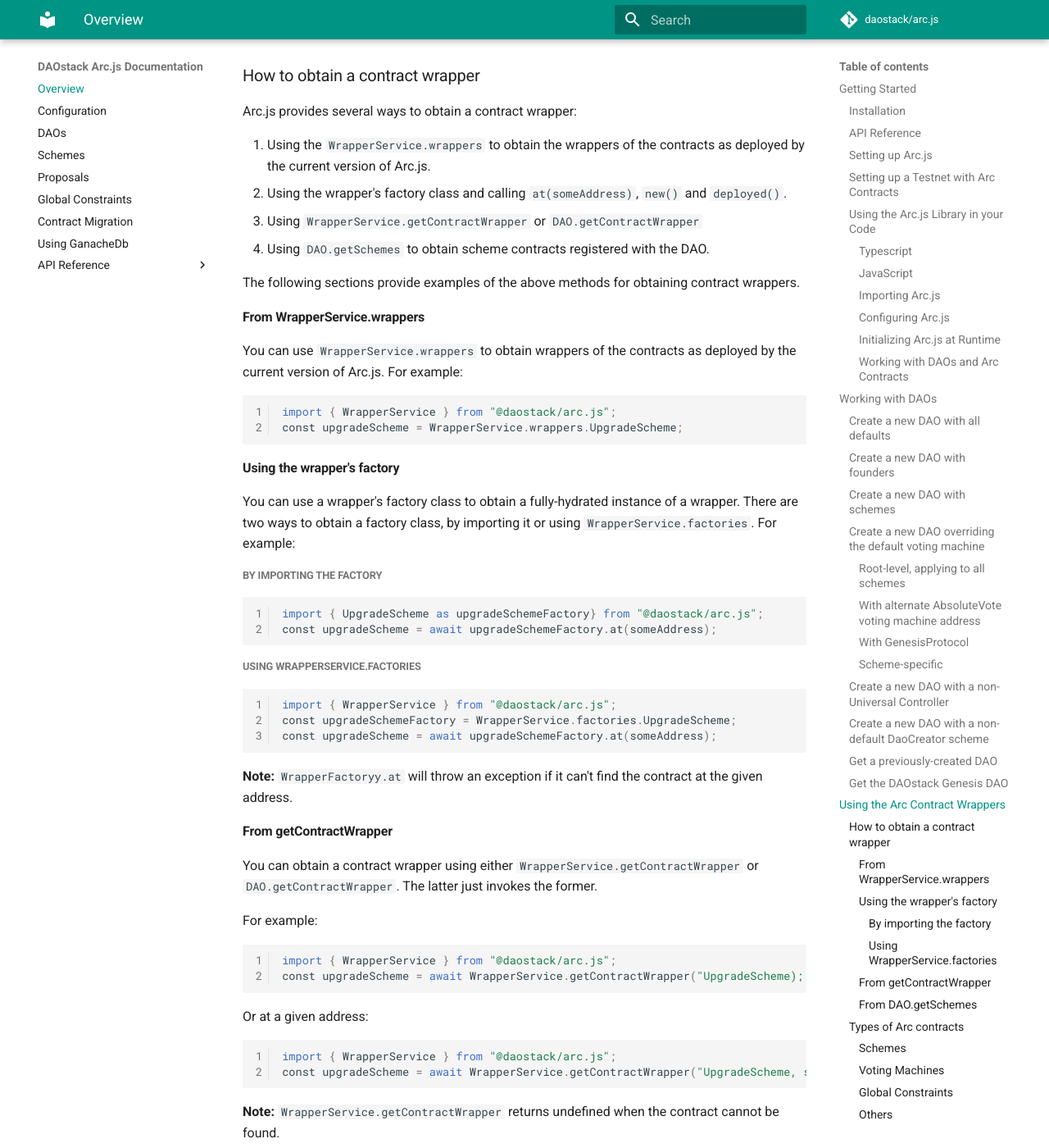
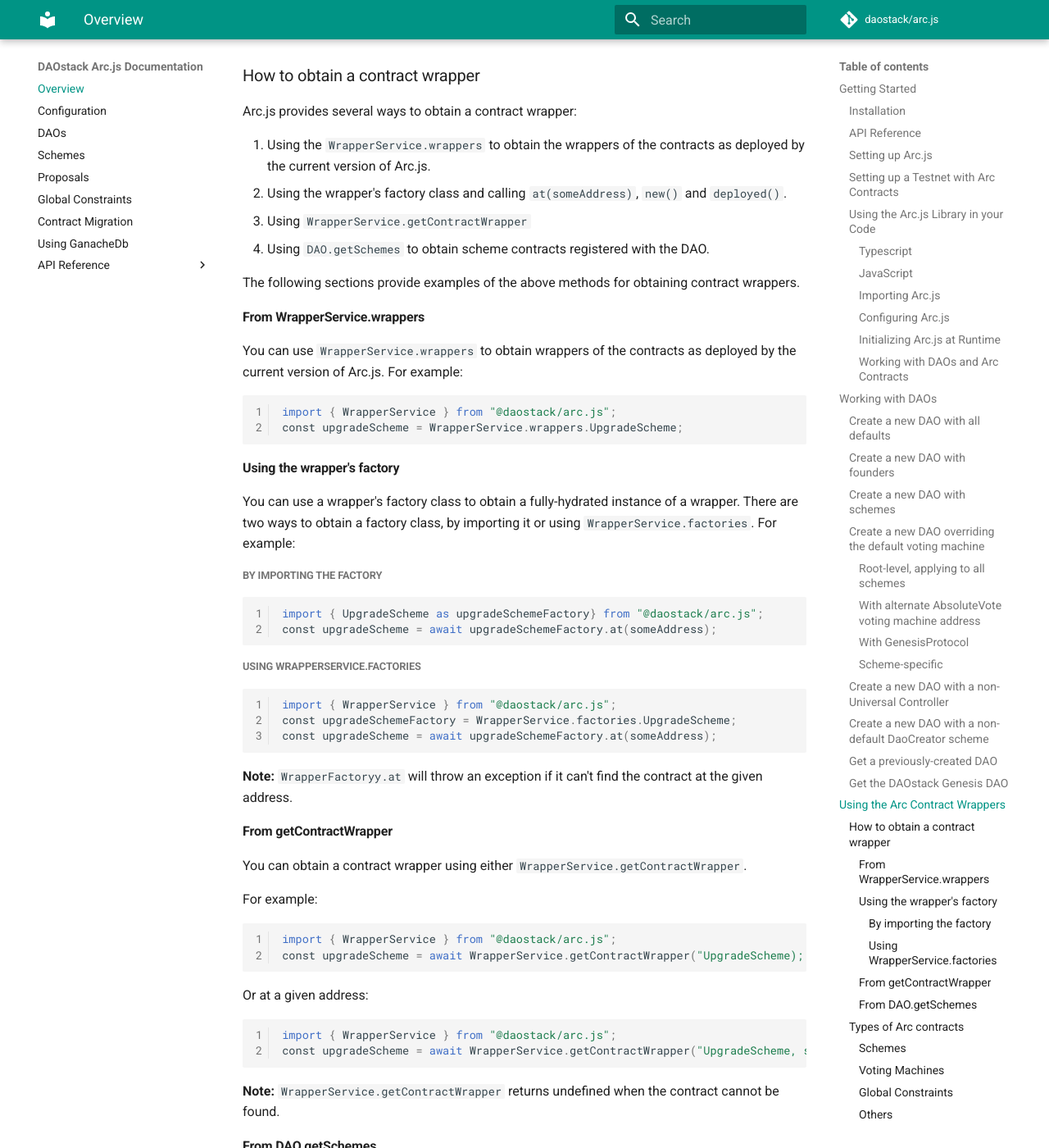
Before and after one commit to daostack/arc.js_legacy, an MkDocs documentation site: the page built from docs/Home.md, in a window 1280 px wide and 1400 px high, scrolled down 7139 px. Shown: the whole window at 82% size. Built offline with MkDocs 1.6.1 and Material for MkDocs 9.7.7, drawn with Linux system fonts in a browser that asks for light colours; comment, search, counter and statistics services are not loaded; old or Windows-style settings are respelled for this version of MkDocs.

Commit message:
removed DAO.getContractWrapper

````diff
--- a/docs/Home.md
+++ b/docs/Home.md
@@ -307,7 +307,7 @@ Arc.js provides several ways to obtain a contract wrapper:
 
 1. Using the `WrapperService.wrappers` to obtain the wrappers of the contracts as deployed by the current version of Arc.js.
 2. Using the wrapper's factory class and calling `at(someAddress)`, `new()` and `deployed()`.
-3. Using `WrapperService.getContractWrapper` or  `DAO.getContractWrapper`
+3. Using `WrapperService.getContractWrapper`
 4. Using `DAO.getSchemes` to obtain scheme contracts registered with the DAO.
 
 The following sections provide examples of the above methods for obtaining contract wrappers.
@@ -339,7 +339,7 @@ const upgradeScheme = await upgradeSchemeFactory.at(someAddress);
 **Note:** `WrapperFactoryy.at` will throw an exception if it can't find the contract at the given address.
 
 #### From getContractWrapper
-You can obtain a contract wrapper using either `WrapperService.getContractWrapper` or  `DAO.getContractWrapper`.  The latter just invokes the former.
+You can obtain a contract wrapper using either `WrapperService.getContractWrapper`.
 
 For example:
 ```
````
